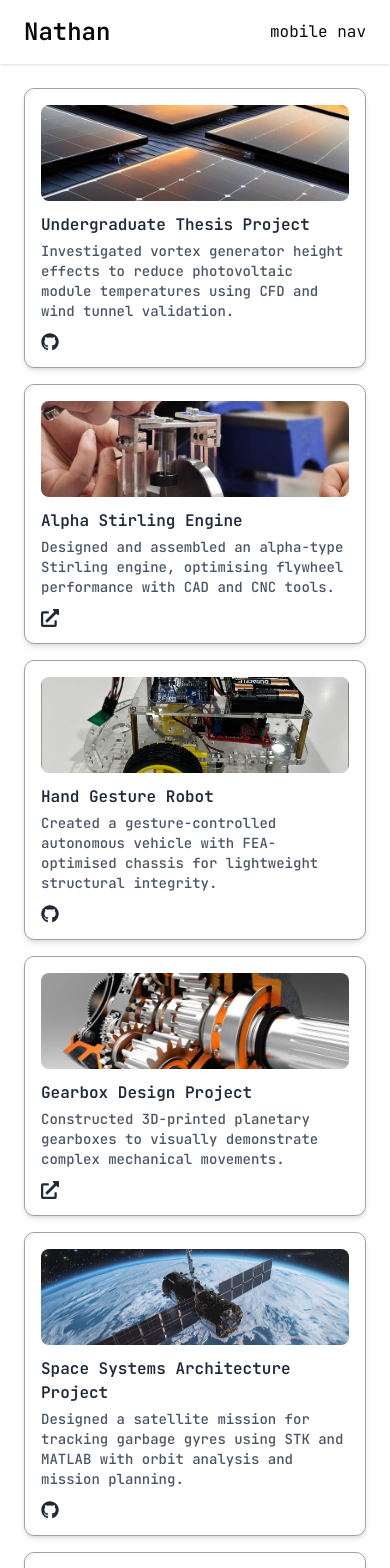
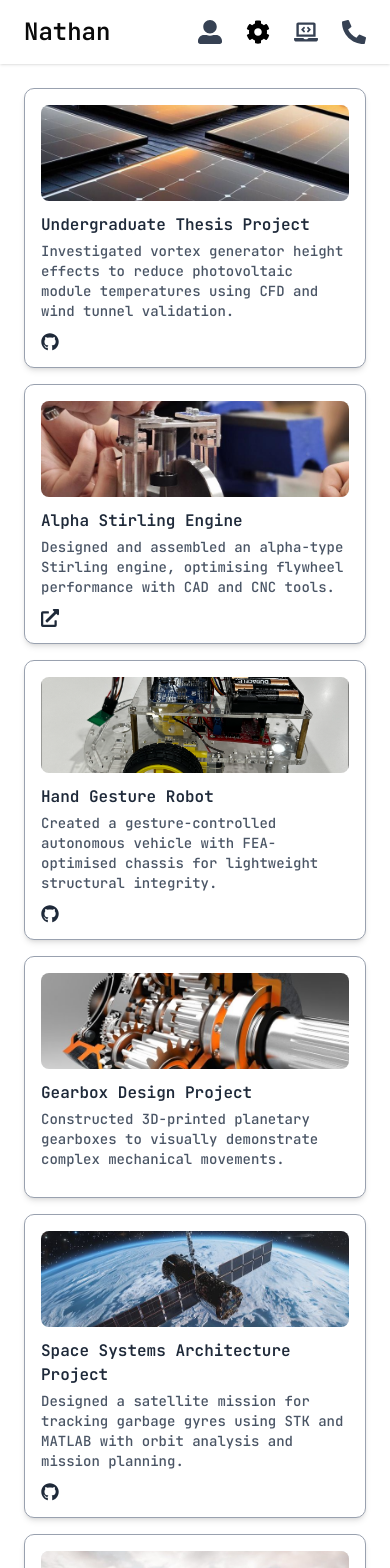
Before and after one commit to nathansivalingam/engineering-portfolio-website, a Next.js app: page /me-projects in a window 390 px wide. Shown: the top 1568 px of the page. Built offline with nearby package versions, Linux system fonts and the light colour scheme.

Commit message:
mobile nav bar implemented

```diff
--- a/app/cs-projects/page.jsx
+++ b/app/cs-projects/page.jsx
@@ -15,7 +15,6 @@ const projects = [
     description: "Created an engineering portfolio website to showcase projects, currently used to highlight ongoing and completed engineering work.",
     imageUrl: "/assets/engineering_portfolio_cover_photo.png",
     githubUrl: "https://github.com/nathansivalingam/engineering-portfolio-website",
-    liveUrl: "https://example.com/task-manager",
   },
   {
     id: 3,
--- a/app/me-projects/page.jsx
+++ b/app/me-projects/page.jsx
@@ -14,7 +14,7 @@ const projects = [
     title: "Alpha Stirling Engine",
     description: "Designed and assembled an alpha-type Stirling engine, optimising flywheel performance with CAD and CNC tools.",
     imageUrl: "/assets/stirling_engine_cover_photo.jpg",
-    liveUrl: "https://example.com/stirling-demo",
+    liveUrl: "https://youtu.be/HoenJD7wxeo",
   },
   {
     id: 3,
@@ -28,7 +28,6 @@ const projects = [
     title: "Gearbox Design Project",
     description: "Constructed 3D-printed planetary gearboxes to visually demonstrate complex mechanical movements.",
     imageUrl: "/assets/planetary_gearbox_cover_photo.jpg",
-    liveUrl: "https://example.com/gearbox-demo",
   },
   {
     id: 5,
@@ -42,7 +41,6 @@ const projects = [
     title: "Gearbox Prototyping Project",
     description: "Engineered a gearbox and bridge system to safely transport the 'Hammer of Destiny' across a chasm.",
     imageUrl: "/assets/mech_design_one_cover_photo.jpg",
-    liveUrl: "https://example.com/mech-design-demo",
   },
 ];
 
--- a/components/Header.jsx
+++ b/components/Header.jsx
@@ -1,7 +1,6 @@
+"use client";
+
 import Link from "next/link";
-import { Button } from "./ui/button";
-
-// components
 import Nav from "./Nav";
 
 const Header = () => {
@@ -16,14 +15,14 @@ const Header = () => {
           </h1>
         </Link>
 
-        {/* navigation */}
+        {/* desktop navigation */}
         <div className="hidden md:flex items-center gap-4">
           <Nav />
         </div>
 
-        {/* mobile nav */}
-        <div className="md:hidden">
-          mobile nav
+        {/* mobile navigation */}
+        <div className="flex md:hidden items-center gap-4">
+          <Nav mobile={true} />
         </div>
 
       </div>
--- a/components/Nav.jsx
+++ b/components/Nav.jsx
@@ -1,24 +1,38 @@
-"use client"
+"use client";
 
 import Link from "next/link";
 import { usePathname } from "next/navigation";
+import { FaUserAlt, FaCog, FaLaptopCode, FaPhoneAlt } from "react-icons/fa";
 
 const links = [
-    { name: "about", path : "/" },
-    { name: "mech eng projects", path: "/me-projects" },
-    { name: "cS projects", path: "/cs-projects" },
-    { name: "contact", path: "/contact" },
+  { name: "about", path: "/", mobileIcon: <FaUserAlt /> },
+  { name: "mech eng projects", path: "/me-projects", mobileIcon: <FaCog /> },
+  { name: "cS projects", path: "/cs-projects", mobileIcon: <FaLaptopCode /> },
+  { name: "contact", path: "/contact", mobileIcon: <FaPhoneAlt /> },
 ];
 
-const Nav = () => {
+const Nav = ({ mobile = false }) => {
   const pathname = usePathname();
-    console.log("Current pathname:", pathname);
+
   return (
-        <nav className="flex gap-8">
+    <nav className={`flex ${mobile ? "gap-6 text-2xl" : "gap-8"}`}>
       {links.map((link, index) => {
-                return <Link href={link.path} key={index} className={`${link.path === pathname && "text-black border-b-2 border-black"} capitalize hover:text-gray-700 transition-all`}>
-                    {link.name}
+        const isActive = link.path === pathname;
+
+        // Determine color classes
+        const colorClass = isActive ? "text-black" : "text-gray-700 hover:text-gray-900";
+
+        return (
+          <Link
+            key={index}
+            href={link.path}
+            aria-label={link.name}
+            className={`capitalize transition-colors duration-300 flex items-center justify-center
+                        ${!mobile && isActive ? "border-b-2 border-black" : ""} ${colorClass}`}
+          >
+            {mobile ? link.mobileIcon : link.name}
           </Link>
+        );
       })}
     </nav>
   );
```
Lines whose indentation alone changed are shown as unchanged.
